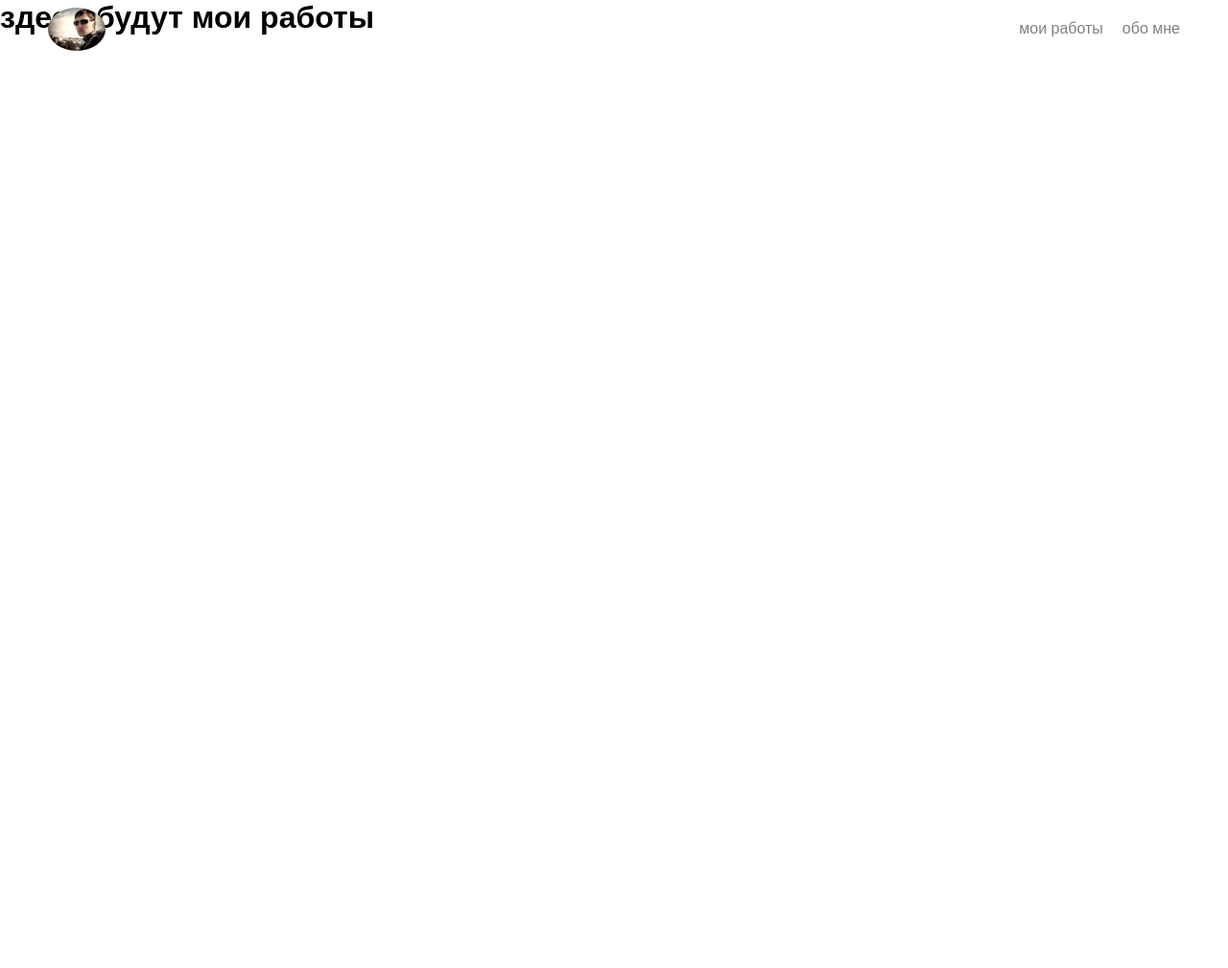
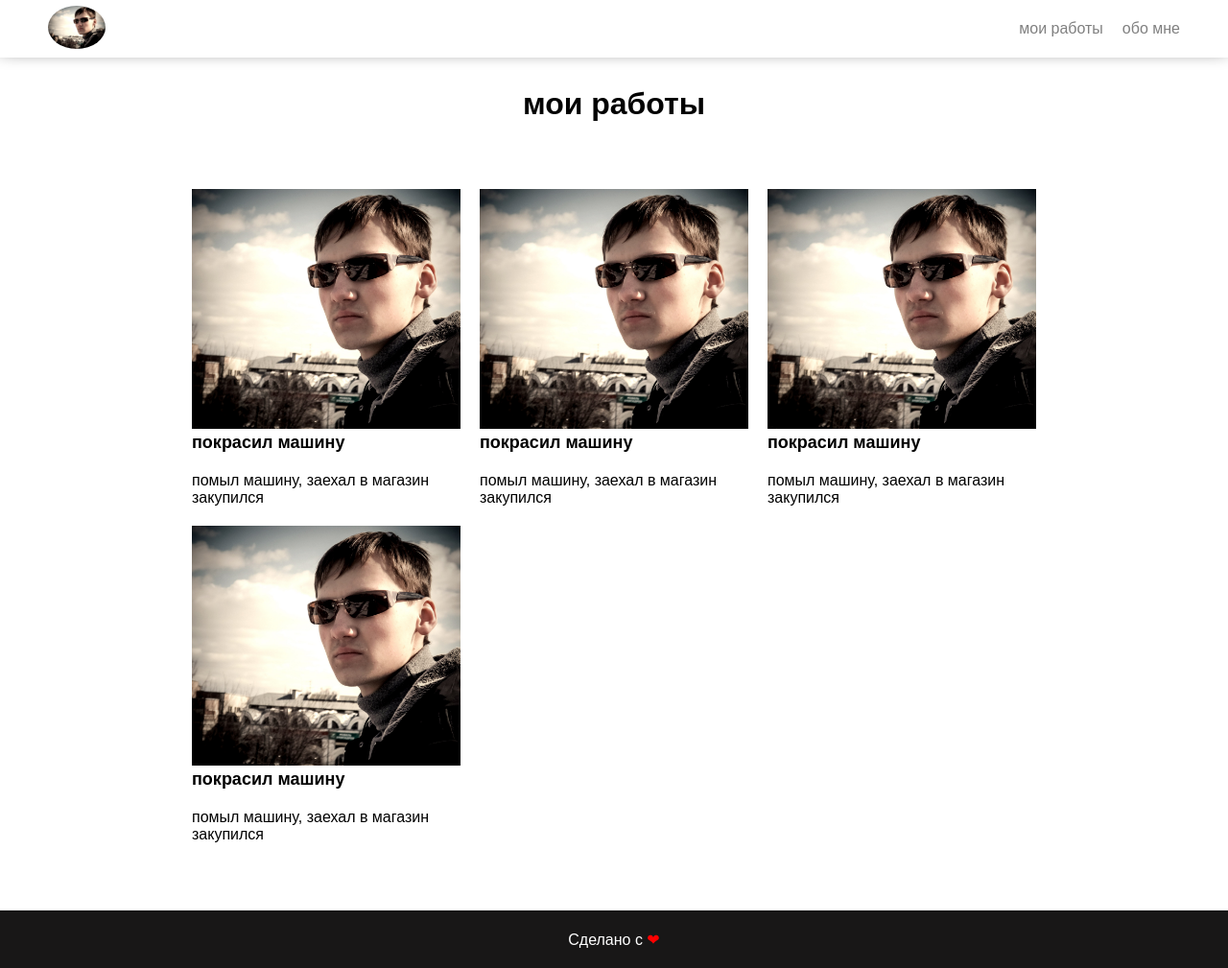
Before and after one commit to Viatalii3100/KoWiG-, a plain HTML site: page works.html in a window 1280 px wide. Shown: the whole page at 96% size. Before the commit the page ends 800 px from the top, so only its background shows below. Drawn offline with Linux system fonts and the light colour scheme.

Commit message:
add works pages

```diff
--- a/styles/index.css
+++ b/styles/index.css
@@ -14,7 +14,7 @@ div {
 }
 
 .header{
-    position: fixed;
+
     left: 0px;
     top: 0px;
     display: flex;
@@ -25,6 +25,11 @@ div {
     padding-right: 50px;
     height: 60px;
     width: 100%;
+    background-color: white;
+    box-shadow: 0px -11px 20px black;
+
+    position: fixed;
+    z-index: 9;
 }
 
 .avatar {
@@ -72,7 +77,7 @@ ul{
 }
 .footer{
     background-color: rgb(24, 23, 23);
-    height: 60px;
+    min-height: 60px;
 
     display: flex;
     justify-content: center;
--- /dev/null
+++ b/styles/works.css
@@ -0,0 +1,37 @@
+.works-title{
+    text-align: center;
+    margin-bottom: 40px;
+    margin-bottom: 60px;
+
+
+}
+
+.works{
+    width: 900px;
+    margin: 0 auto;
+    margin-bottom: 60px;
+
+    display: flex;
+    flex-wrap: wrap;
+
+}
+
+.worx-item{
+    max-width: calc(33.3333% - 20px);
+    margin: 10px;
+}
+
+.works-image{
+    width: 100%;
+    height: 250px;
+    object-fit: cover;
+
+}
+
+.work-title{
+    font-weight: bold;
+    font-size: 18px;
+
+    display: inline-block;
+    margin-bottom: 20px;
+}
--- a/works.html
+++ b/works.html
@@ -1,14 +1,18 @@
 <!DOCTYPE html>
 <html lang="en">
+
 <head>
-    <link rel="stylesheet" href="styles/index.css"/>
+    <link rel="stylesheet" href="styles/index.css" />
+    <link rel="stylesheet" href="styles/works.css" />
     <meta charset="UTF-8">
     <title>мои работы</title>
 </head>
+
 <body>
     <header class="header">
-        <img class="avatar" src="images/avatar.jpg"/>
-
+        <a href="./index.html">
+            <img class="avatar" src="images/avatar.jpg" />
+        </a>
         <ul class="links">
             <li class="links-item">
                 <a href="./works.html" class="link">мои работы</a>
@@ -19,8 +23,41 @@
             </li>
         </ul>
     </header>
-        <main>
-            <h1>здесь будут мои работы</h1>
-        </main>
+    <main class="content">
+
+        <h1 class="works-title">мои работы</h1>
+        <ul class="works">
+            <li class="worx-item">
+                <img src="./images/avatar.jpg" alt="works-1" class="works-image">
+                <span class="work-title">покрасил машину</span>
+
+                <p class="works-deskription">помыл машину, заехал в магазин закупился</p>
+            </li>
+            <li class="worx-item">
+                <img src="./images/avatar.jpg" alt="works-1" class="works-image">
+                <span class="work-title">покрасил машину</span>
+
+                <p class="works-deskription">помыл машину, заехал в магазин закупился</p>
+            </li>
+            <li class="worx-item">
+                <img src="./images/avatar.jpg" alt="works-1" class="works-image">
+                <span class="work-title">покрасил машину</span>
+
+                <p class="works-deskription">помыл машину, заехал в магазин закупился</p>
+            </li>
+            <li class="worx-item">
+                <img src="./images/avatar.jpg" alt="works-1" class="works-image">
+                <span class="work-title">покрасил машину</span>
+
+                <p class="works-deskription">помыл машину, заехал в магазин закупился</p>
+            </li>
+        </ul>
+    </main>
+    <footer class="footer">
+        <span class="footer-text">
+            Сделано с <span class="footer-heart">&#10084;</span>
+        </span>
+    </footer>
 </body>
+
 </html>
```
Also changed, not shown: about.html (+4 -2 lines), index.html (+8 -2 lines).
